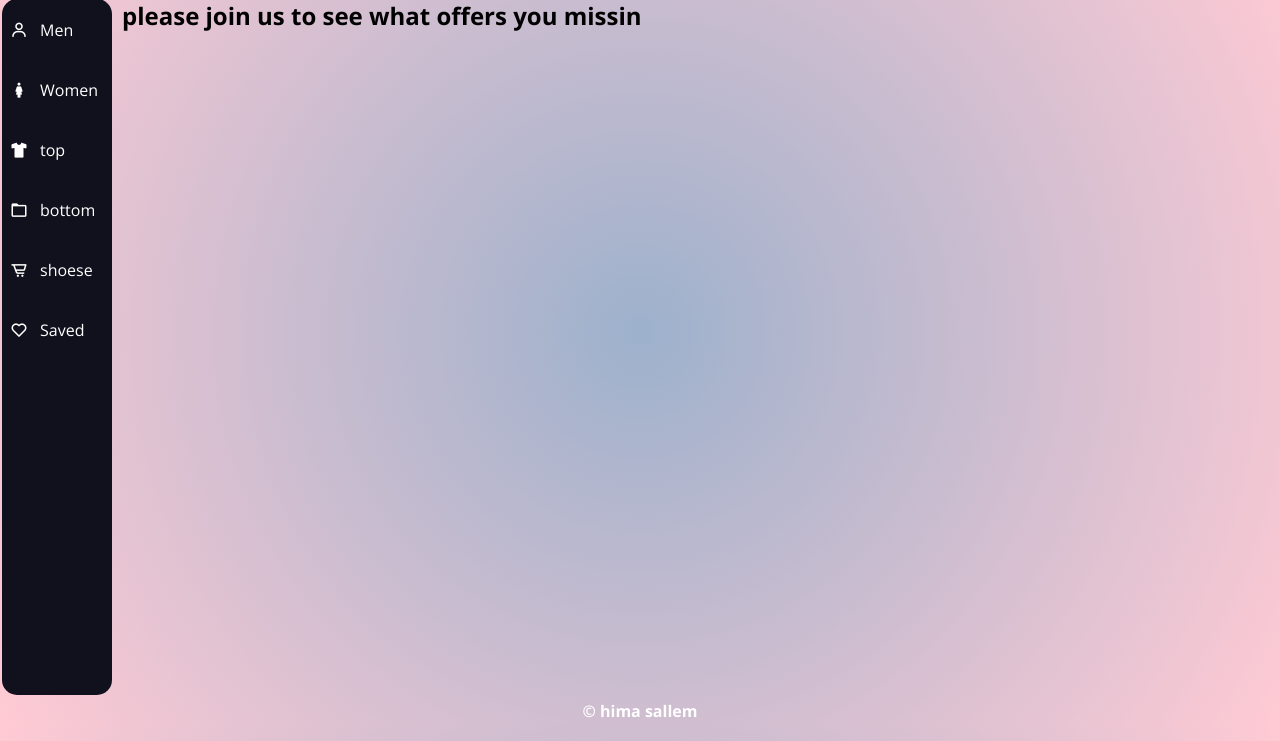
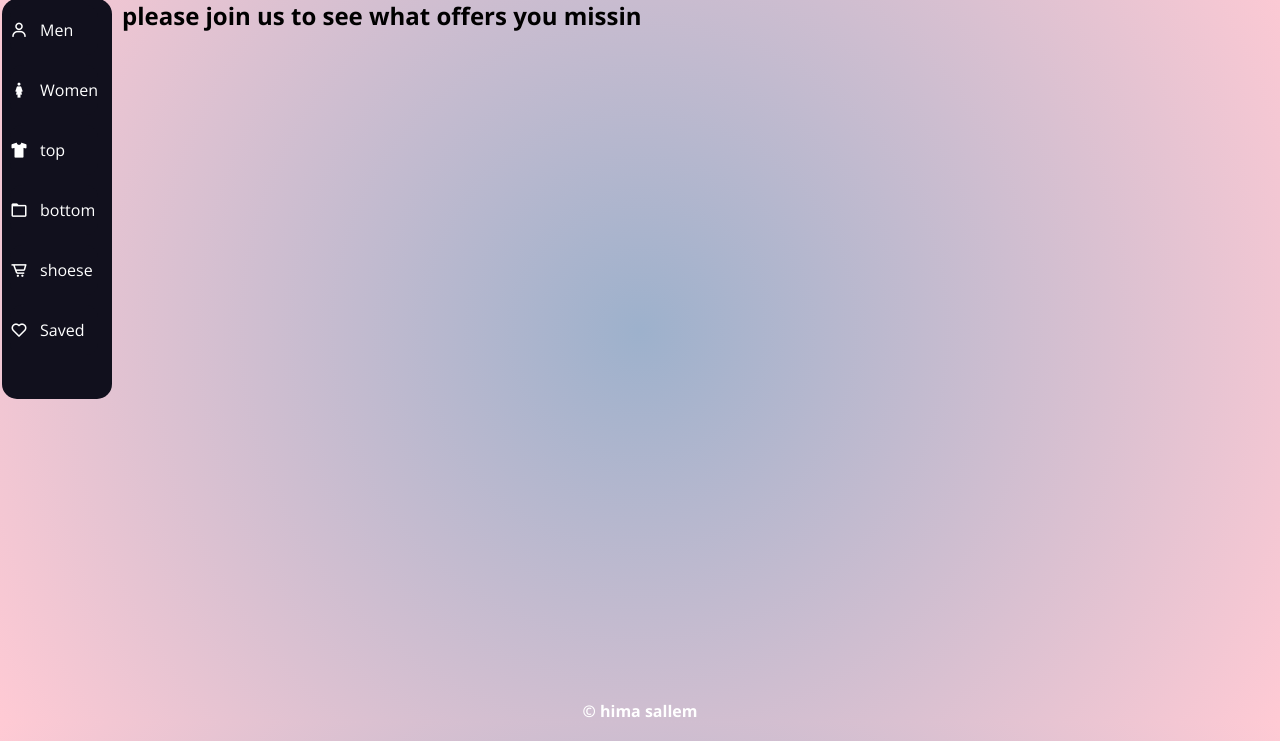
Before and after one commit to himafr/classy, a Node server app: page /offers in a window 1280 px wide. Shown: the part 59-800 px from the top of the page. Run offline with Node 20, Linux system fonts and the light colour scheme.

Commit message:
Update offers.css

```diff
--- a/public/css/offers.css
+++ b/public/css/offers.css
@@ -301,3 +301,6 @@ background-color: #ffcaa6;
      width: 170px;
     }
  }
+  .aside{
+  max-height:400px;
+}
```
